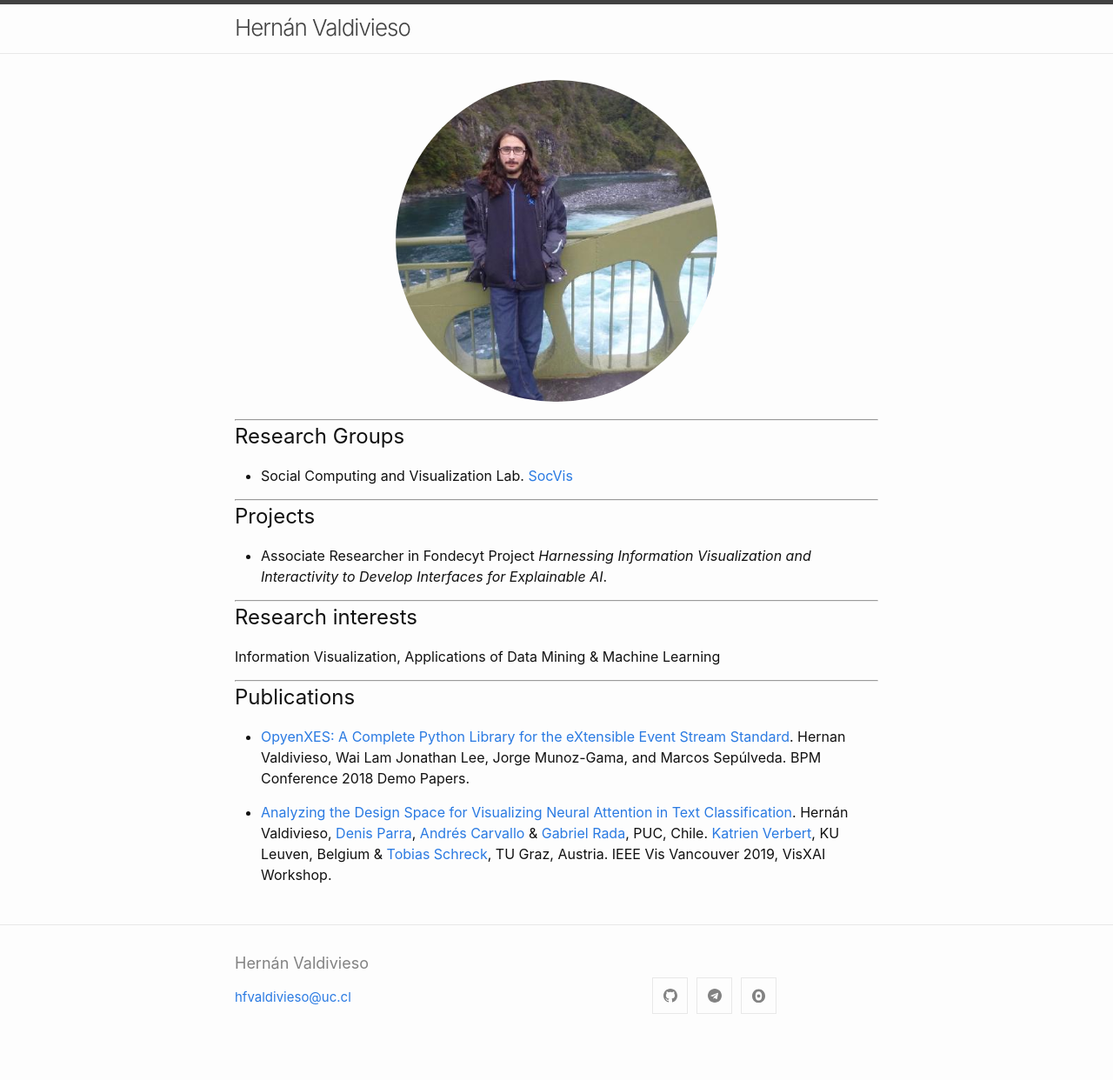
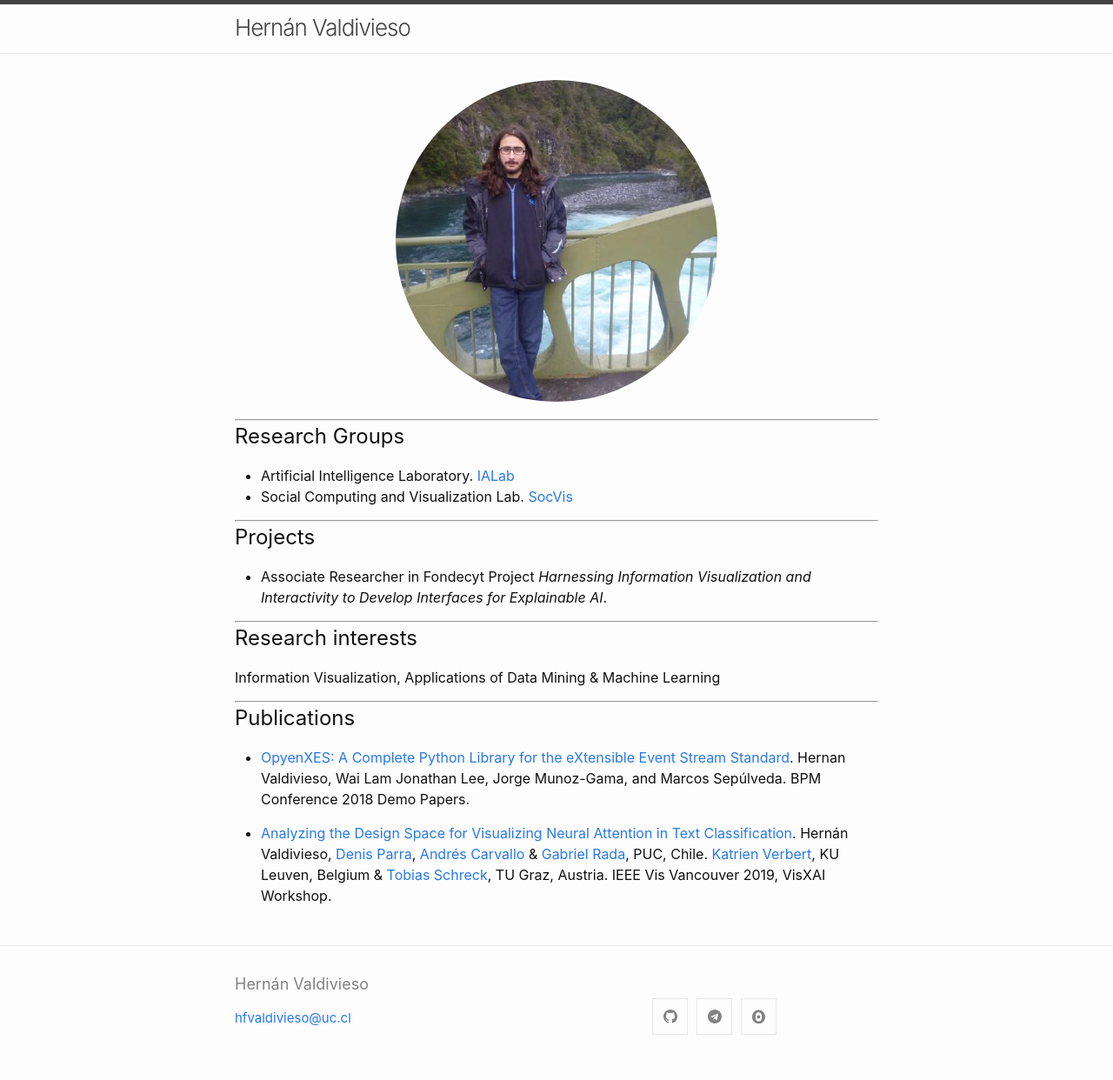
Before and after one commit to Hernan4444/hernan4444.github.io, a Jekyll site: the page built from index.md, in a window 1280 px wide. Shown: the whole page at 87% size. Built offline with Jekyll 4.4.1, drawn with Linux system fonts in a browser that asks for light colours; before the commit the page ends 1218 px from its top, so only the background shows below that.

Commit message:
Update index.md

```diff
--- a/index.md
+++ b/index.md
@@ -9,7 +9,8 @@ layout: home
 
 ## Research Groups
 
-- Social Computing and Visualization Lab. [SocVis][SocVis]
+- Artificial Intelligence Laboratory. [IALab][1]
+- Social Computing and Visualization Lab. [SocVis][2]
 
 --------------
 
```
Also changed, not shown: other parts of index.md (+1 -1 lines).
